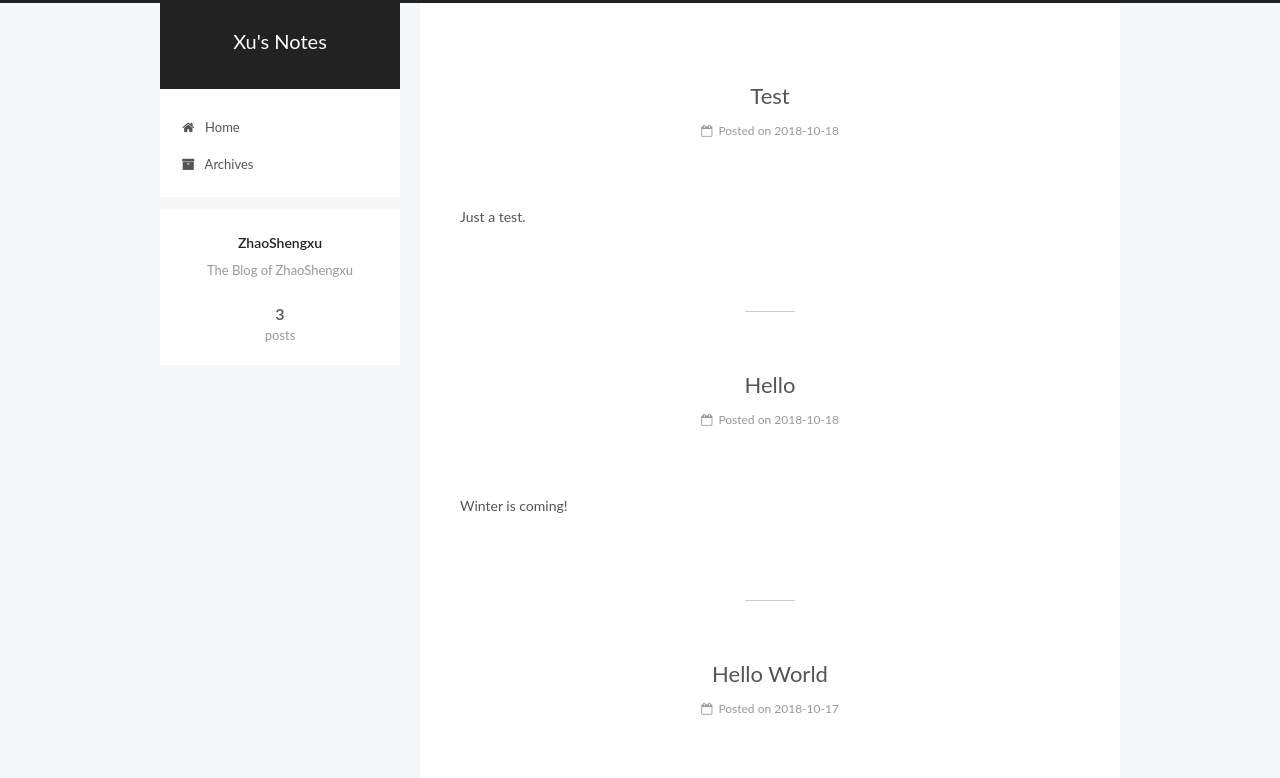
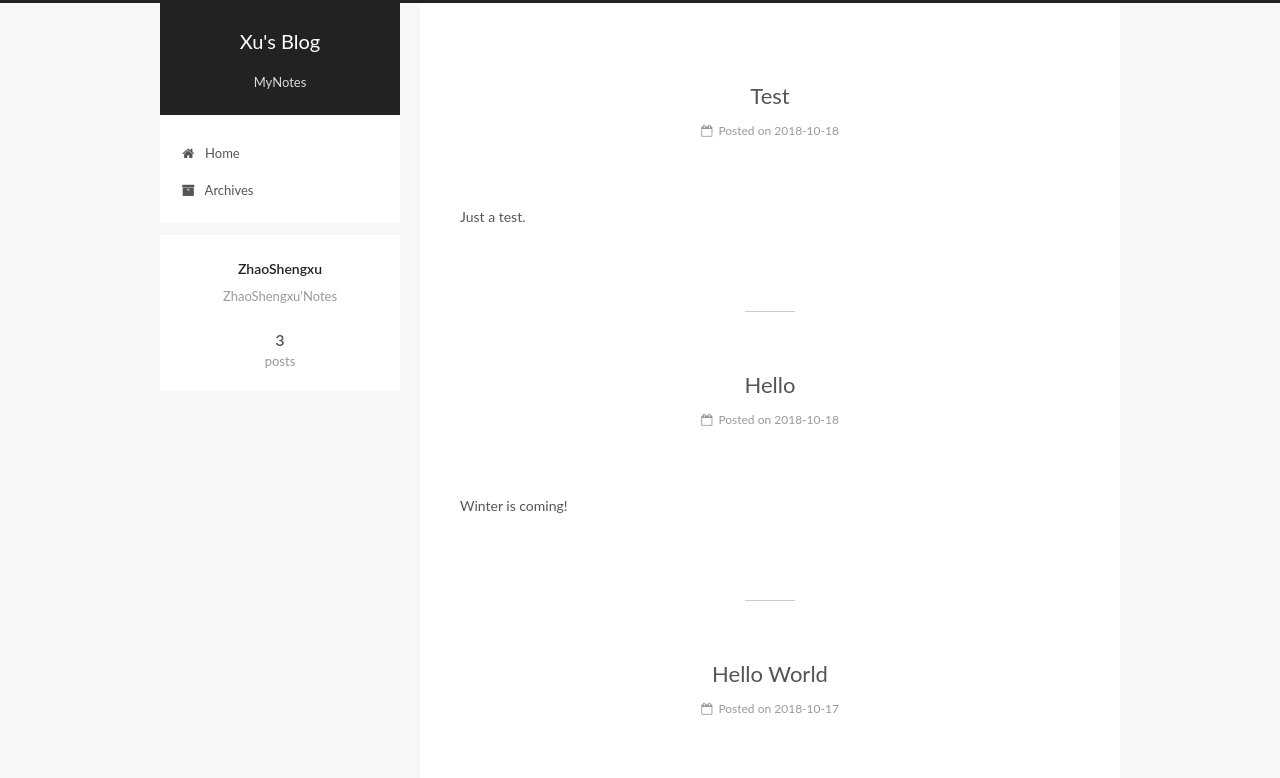
Before and after one commit to zhaoshengxu/zhaoshengxu.github.io, a plain HTML site: page index.html in a window 1280 px wide. Shown: the top 778 px of the page. Drawn offline with Linux system fonts and the light colour scheme.

Commit message:
Site updated: 2018-10-20 16:57:34

```diff
--- a/css/main.css
+++ b/css/main.css
@@ -1823,7 +1823,7 @@ pre .javascript .function {
   width: 4px;
   height: 4px;
   border-radius: 50%;
-  background: #adffdf;
+  background: #ff50bb;
 }
 .links-of-blogroll {
   font-size: 13px;
--- a/index.html
+++ b/index.html
@@ -79,16 +79,16 @@
 
 
 
-<meta name="description" content="The Blog of ZhaoShengxu">
+<meta name="description" content="ZhaoShengxu&apos;Notes">
 <meta property="og:type" content="website">
-<meta property="og:title" content="Xu&#39;s Notes">
+<meta property="og:title" content="Xu&#39;s Blog">
 <meta property="og:url" content="http://yoursite.com/index.html">
-<meta property="og:site_name" content="Xu&#39;s Notes">
-<meta property="og:description" content="The Blog of ZhaoShengxu">
+<meta property="og:site_name" content="Xu&#39;s Blog">
+<meta property="og:description" content="ZhaoShengxu&apos;Notes">
 <meta property="og:locale" content="default">
 <meta name="twitter:card" content="summary">
-<meta name="twitter:title" content="Xu&#39;s Notes">
-<meta name="twitter:description" content="The Blog of ZhaoShengxu">
+<meta name="twitter:title" content="Xu&#39;s Blog">
+<meta name="twitter:description" content="ZhaoShengxu&apos;Notes">
 
 
 
@@ -124,7 +124,7 @@
 
 
 
-  <title>Xu's Notes</title>
+  <title>Xu's Blog</title>
 
 
 
@@ -155,12 +155,12 @@
     <div class="custom-logo-site-title">
       <a href="/"  class="brand" rel="start">
         <span class="logo-line-before"><i></i></span>
-        <span class="site-title">Xu's Notes</span>
+        <span class="site-title">Xu's Blog</span>
         <span class="logo-line-after"><i></i></span>
       </a>
     </div>
 
-        <p class="site-subtitle"></p>
+        <p class="site-subtitle">MyNotes</p>
 
   </div>
 
@@ -241,7 +241,7 @@
     </span>
 
     <span hidden itemprop="publisher" itemscope itemtype="http://schema.org/Organization">
-      <meta itemprop="name" content="Xu's Notes">
+      <meta itemprop="name" content="Xu's Blog">
     </span>
 
 
@@ -361,7 +361,7 @@
     </span>
 
     <span hidden itemprop="publisher" itemscope itemtype="http://schema.org/Organization">
-      <meta itemprop="name" content="Xu's Notes">
+      <meta itemprop="name" content="Xu's Blog">
     </span>
 
 
@@ -481,7 +481,7 @@
     </span>
 
     <span hidden itemprop="publisher" itemscope itemtype="http://schema.org/Organization">
-      <meta itemprop="name" content="Xu's Notes">
+      <meta itemprop="name" content="Xu's Blog">
     </span>
 
 
@@ -623,7 +623,7 @@
           <div class="site-author motion-element" itemprop="author" itemscope itemtype="http://schema.org/Person">
 
               <p class="site-author-name" itemprop="name">ZhaoShengxu</p>
-              <p class="site-description motion-element" itemprop="description">The Blog of ZhaoShengxu</p>
+              <p class="site-description motion-element" itemprop="description">ZhaoShengxu'Notes</p>
           </div>
 
           <nav class="site-state motion-element">
```
Also changed, not shown: 2018/10/17/hello-world/index.html (+6 -6 lines), 2018/10/18/Hello/index.html (+6 -6 lines), 2018/10/18/Test/index.html (+6 -6 lines), archives/2018/10/index.html (+10 -10 lines), archives/2018/index.html (+10 -10 lines), archives/index.html (+10 -10 lines).
